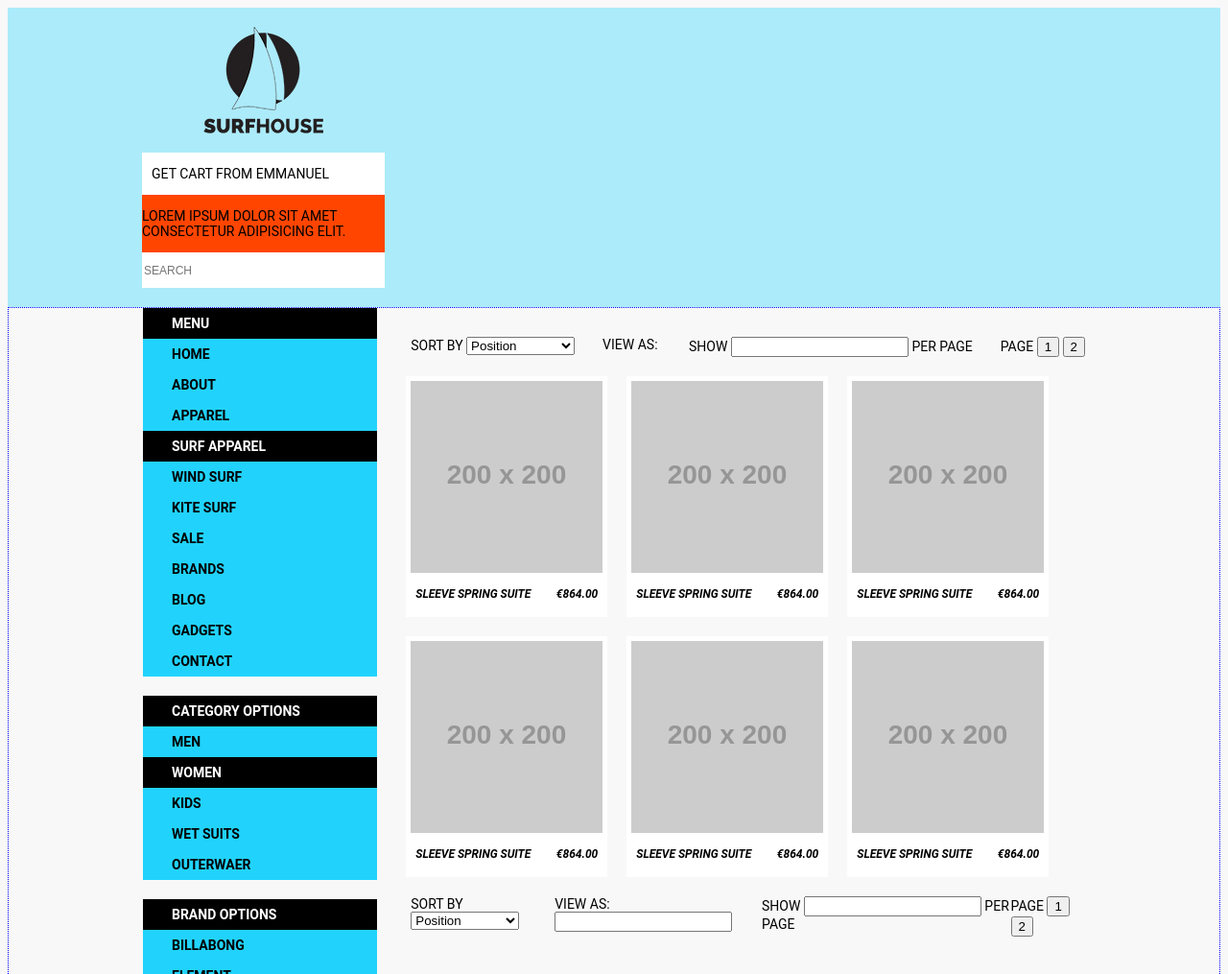
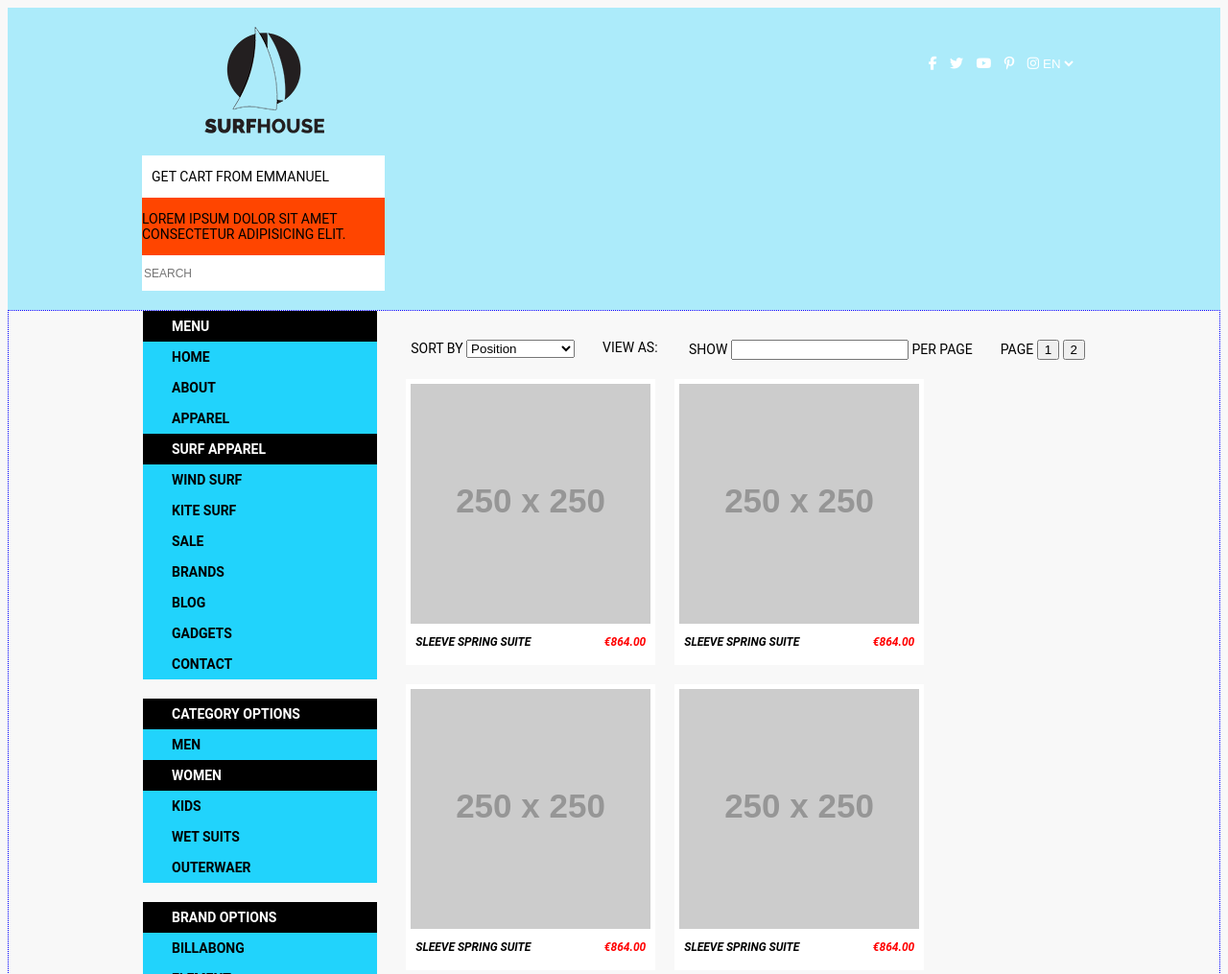
Before and after one commit to littlesoldier2019/surfing-website, a plain HTML site: page html/shopCat.html in a window 1280 px wide. Shown: the top 1015 px of the page at 96% size. Drawn offline with Linux system fonts and the light colour scheme; placeholder pictures from the web are drawn by us.

Commit message:
started building display blocks with JS

```diff
--- a/css/shopCat.css
+++ b/css/shopCat.css
@@ -17,28 +17,32 @@ body {
 /************ shop-cat-header ***************/
 
 .eshopCat__header {
-    /* display: flex; */
+    display: flex;
     width: 100%;
     background-color: #ACEBFA;
+}
 
+.header__left {
+    width: 50%;
 }
 
 .header__logo {
-    display: flex;
-    justify-content: center;
+    /* display: flex;
+    justify-content: center; */
     width: 20%;
     margin-left: 140px;
 }
 
 .header__logo>img {
-    margin: 20px auto;
+    padding: 20px;
+    padding-left: 65px;
 }
 
 .header__cart {
     display: flex;
     flex-direction: column;
     justify-content: center;
-    width: 20%;
+    width: 40%;
     padding-bottom: 20px;
     margin-left: 140px;
     text-transform: uppercase;
@@ -74,6 +78,29 @@ body {
     /* padding: 0 10px; */
     outline: none;
     border: transparent;
+}
+
+.header__right {
+    position: relative;
+    width: 50%;
+}
+
+.socials {
+    position: absolute;
+    top: 50px;
+    right: 150px;
+    display: flex;
+}
+
+.socials i {
+    margin-left: 10px;
+    color: white;
+}
+
+#choose__lang {
+    background-color: transparent;
+    border: transparent;
+    color: white;
 }
 
 /************* shop-cat-grid *************/
@@ -207,9 +234,8 @@ li.active {
 .display__block {
     display: flex;
     flex-direction: column;
-    /* width: 200px;
-    height: 200px; */
     margin: 10px;
+    width: 300;
     text-align: center;
     align-items: center;
     background-color: white;
--- a/html/shopCat.html
+++ b/html/shopCat.html
@@ -12,8 +12,10 @@
 
 <body>
     <div class="eshopCat__container"></div>
+    <header>
         <div class="eshopCat__header">
-        <header>
+
+            <div class="header__left">
                 <div class="header__logo">
                     <img src="../img/surfhouse_logo.png" alt="surfhouse_logo">
                 </div>
@@ -29,8 +31,31 @@
                         <input type="text" placeholder="SEARCH">
                     </div>
                 </div>
+            </div>
+            <div class="header__right">
+                <div class="socials">
+                    <div>
+                        <i class="fab fa-facebook-f"></i>
+                        <i class="fab fa-twitter"></i>
+                        <i class="fab fa-youtube"></i>
+                        <i class="fab fa-pinterest-p"></i>
+                        <i class="fab fa-instagram"></i>
+                    </div>
+                    <div>
+                        <label for="langSelect"></label>
+                        <select name="langType" id="choose__lang">
+                            <option value="English" selected="selected">EN</option>
+                            <option value="Finnish">FI</option>
+                        </select>
+                    </div>
+
+
+                </div>
+            </div>
+
+
+        </div>
     </header>
-    </div>
     <main>
         <div class="eshopCat__main">
 
@@ -131,106 +156,6 @@
                 </div>
                 <div class="grid__display">
 
-                    <div class="display__block">
-                        <div class="block__image"><a href="https://placeholder.com"><img
-                                    src="https://via.placeholder.com/200" alt="square" class="image__inner"></a>
-                        </div>
-
-                        <div class="block__text">
-                            <div class="text__desc">
-                                <P>sleeve spring suite</P>
-                            </div>
-
-                            <div class="text__price">
-                                <p>€864.00</p>
-                            </div>
-                        </div>
-
-                    </div>
-
-                    <div class="display__block">
-                        <div class="block__image"><a href="https://placeholder.com"><img
-                                    src="https://via.placeholder.com/200" alt="square" class="image__inner"></a>
-                        </div>
-
-                        <div class="block__text">
-                            <div class="text__desc">
-                                <P>sleeve spring suite</P>
-                            </div>
-
-                            <div class="text__price">
-                                <p>€864.00</p>
-                            </div>
-                        </div>
-
-                    </div>
-
-                    <div class="display__block">
-                        <div class="block__image"><a href="https://placeholder.com"><img
-                                    src="https://via.placeholder.com/200" alt="square" class="image__inner"></a>
-                        </div>
-
-                        <div class="block__text">
-                            <div class="text__desc">
-                                <P>sleeve spring suite</P>
-                            </div>
-
-                            <div class="text__price">
-                                <p>€864.00</p>
-                            </div>
-                        </div>
-
-                    </div>
-                    <div class="display__block">
-                        <div class="block__image"><a href="https://placeholder.com"><img
-                                    src="https://via.placeholder.com/200" alt="square" class="image__inner"></a>
-                        </div>
-
-                        <div class="block__text">
-                            <div class="text__desc">
-                                <P>sleeve spring suite</P>
-                            </div>
-
-                            <div class="text__price">
-                                <p>€864.00</p>
-                            </div>
-                        </div>
-
-                    </div>
-                    <div class="display__block">
-                        <div class="block__image"><a href="https://placeholder.com"><img
-                                    src="https://via.placeholder.com/200" alt="square" class="image__inner"></a>
-                        </div>
-
-                        <div class="block__text">
-                            <div class="text__desc">
-                                <P>sleeve spring suite</P>
-                            </div>
-
-                            <div class="text__price">
-                                <p>€864.00</p>
-                            </div>
-                        </div>
-
-                    </div>
-                    <div class="display__block">
-                        <div class="block__image"><a href="https://placeholder.com"><img
-                                    src="https://via.placeholder.com/200" alt="square" class="image__inner"></a>
-                        </div>
-
-                        <div class="block__text">
-                            <div class="text__desc">
-                                <P>sleeve spring suite</P>
-                            </div>
-
-                            <div class="text__price">
-                                <p>€864.00</p>
-                            </div>
-                        </div>
-
-                    </div>
-
-
                 </div>
                 <div class="grid__filter filterDown">
                     <div class="filterDown__sort">
@@ -266,7 +191,107 @@
 
     </div> <!-- flex-container ends here -->
 
-    <!-- <script src="../js/shopCat.js"></script> -->
+    <script src="../js/shopCat.js"></script>
+
+    <!-- <div class="display__block">
+            <div class="block__image"><a href="https://placeholder.com"><img src="https://via.placeholder.com/200"
+                        alt="square" class="image__inner"></a>
+            </div>
+
+            <div class="block__text">
+                <div class="text__desc">
+                    <P>sleeve spring suite</P>
+                </div>
+
+                <div class="text__price">
+                    <p>€864.00</p>
+                </div>
+            </div>
+
+        </div>
+
+        <div class="display__block">
+            <div class="block__image"><a href="https://placeholder.com"><img src="https://via.placeholder.com/200"
+                        alt="square" class="image__inner"></a>
+            </div>
+
+            <div class="block__text">
+                <div class="text__desc">
+                    <P>sleeve spring suite</P>
+                </div>
+
+                <div class="text__price">
+                    <p>€864.00</p>
+                </div>
+            </div>
+
+        </div>
+
+        <div class="display__block">
+            <div class="block__image"><a href="https://placeholder.com"><img src="https://via.placeholder.com/200"
+                        alt="square" class="image__inner"></a>
+            </div>
+
+            <div class="block__text">
+                <div class="text__desc">
+                    <P>sleeve spring suite</P>
+                </div>
+
+                <div class="text__price">
+                    <p>€864.00</p>
+                </div>
+            </div>
+
+        </div>
+        <div></div>
+        <div class="display__block">
+            <div class="block__image"><a href="https://placeholder.com"><img src="https://via.placeholder.com/200"
+                        alt="square" class="image__inner"></a>
+            </div>
+
+            <div class="block__text">
+                <div class="text__desc">
+                    <P>sleeve spring suite</P>
+                </div>
+
+                <div class="text__price">
+                    <p>€864.00</p>
+                </div>
+            </div>
+
+        </div>
+        <div class="display__block">
+            <div class="block__image"><a href="https://placeholder.com"><img src="https://via.placeholder.com/200"
+                        alt="square" class="image__inner"></a>
+            </div>
+
+            <div class="block__text">
+                <div class="text__desc">
+                    <P>sleeve spring suite</P>
+                </div>
+
+                <div class="text__price">
+                    <p>€864.00</p>
+                </div>
+            </div>
+
+        </div>
+        <div class="display__block">
+            <div class="block__image"><a href="https://placeholder.com"><img src="https://via.placeholder.com/200"
+                        alt="square" class="image__inner"></a>
+            </div>
+
+            <div class="block__text">
+                <div class="text__desc">
+                    <P>sleeve spring suite</P>
+                </div>
+
+                <div class="text__price">
+                    <p>€864.00</p>
+                </div>
+            </div>
+
+        </div> -->
 </body>
 
 </html>
--- a/js/shopCat.js
+++ b/js/shopCat.js
@@ -5,10 +5,12 @@ gridDisplay = document.querySelector('.grid__display')
 // blockImage = document.querySelector('.block__image')
 // blockText = document.querySelector('.block__text')
 // className = document.setAttribute('class', 'name')
+let blocks = ''
 
-
-const buildBlocks = () => {
-    for (let i = 0; i < 12; i++) {
+const buildBlocks = (blocks) => {
+    let i = blocks
+    console.log(blocks)
+    for (i = 0; i < 12; i++) {
         displayBlock = document.createElement('div')
         blockImage = document.createElement('IMG')
         blockText = document.createElement('div')
@@ -25,9 +27,44 @@ const buildBlocks = () => {
         blockText.appendChild(blockTextUp)
         blockText.appendChild(blockTextDown)
         gridDisplay.appendChild(displayBlock)
-        gridWrapper.appendChild(gridDisplay)
-        catContainer.append(gridWrapper)
+        console.log(blocks[2])
+        for (j = 0; j < 2; j++) {
+            blockTextDown.style.color = 'red'
+        }
     }
 
+
+}
+buildBlocks(blocks)
+console.log(buildBlocks(blocks))
+
+
+
+// innerHTML version
+/*
+let blocks = ''
+
+const buildBlocks = () => {
+    for (let i = 0; i < 12; i++) {
+        blocks += `<div class = "display__block">
+                        <div class="block__image">
+                            <a href="https://placeholder.com"><img
+                            src="https://via.placeholder.com/200" alt="square" class="image__inner"></a>
+                        </div>
+                        <div class="block__text">
+                            <div class="text__desc">
+                            <P>sleeve spring suite</P>
+                            </div>
+                            <div class="text__price">
+                                <p>€864.00</p>
+                            </div>
+                        </div>
+
+                    </div>`
+
+    }
+    gridDisplay.innerHTML = blocks
+    console.log(div[1])
 }
 buildBlocks()
+*/
```
Lines whose indentation alone changed are shown as unchanged.
